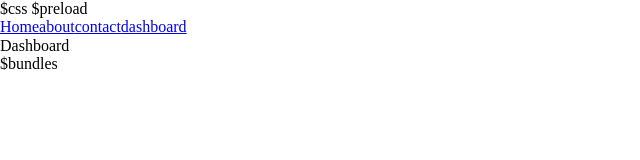
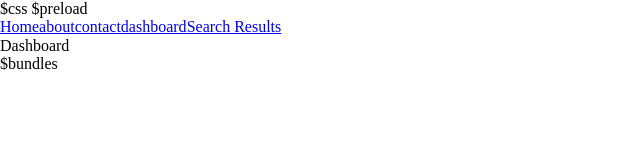
Before and after one commit to chrstntdd/react-sandbox, a React app: page /dashboard in a window 1280 px wide. Shown: the top 160 px of the page, without its empty margins (0-640 px from the left). Built offline with nearby package versions, Linux system fonts and the light colour scheme.

Commit message:
add hash parsing to routes and hardcode in mockSrpRoute.

```diff
--- a/src/Router/helpers/hash-parser.ts
+++ b/src/Router/helpers/hash-parser.ts
@@ -17,7 +17,6 @@ const facetsWithMultiValue = {
   sort: true
 };
 
-/* For facets that can be specified as 3+ */
 const facetsWithPlusValue = {
   beds: true,
   baths: true
@@ -74,10 +73,10 @@ const parseHashToObject = (hash: string): {} => {
     /* Start splitting the query string into more manageable pieces */
     const facetComponents = splitOnBar(curr);
 
-    /* [city=1, Virginia+Beach] */
+    /* [listing_type=1, [resale|new+home|foreclosure]] */
     const [facetType, facetValue] = [facetComponents.shift(), facetComponents.join('|')];
 
-    /* [city, 1] */
+    /* [listing_type, 1] */
     const [facetName, facetRanking] = facetType.split('=');
 
     /* Facets have been split enough to get parsed into their respective structure now */
--- a/src/Router/helpers/index.ts
+++ b/src/Router/helpers/index.ts
@@ -28,6 +28,7 @@ interface Route {
 
 interface ReturnRoute {
   params: any;
+  hash: object;
   route: {
     default?: any;
     path: string;
@@ -48,13 +49,6 @@ const pick = (routes: Route[], uri: string, hash?: string): ReturnRoute | null =
   let hashParams;
   let match;
   let default_;
-
-  if (hash) {
-    hashParams = parseHashToObject(hash);
-
-    console.log(hashParams);
-    console.log(buildHashFromFilters(hashParams));
-  }
 
   const [uriPathname] = uri.split('?');
   const uriSegments = segmentize(uriPathname);
@@ -135,7 +129,12 @@ const pick = (routes: Route[], uri: string, hash?: string): ReturnRoute | null =
     }
   }
 
-  return match || default_ || null;
+  const matchWithHash = {
+    ...match,
+    ...(hash ? { hash: parseHashToObject(hash) } : {})
+  };
+
+  return matchWithHash || default_ || null;
 };
 
 ////////////////////////////////////////////////////////////////////////////////
@@ -143,31 +142,31 @@ const pick = (routes: Route[], uri: string, hash?: string): ReturnRoute | null =
 const match = (path, uri) => pick([{ path }], uri);
 
 ////////////////////////////////////////////////////////////////////////////////
-// resolve(to, basepath)
-//
-// Resolves URIs as though every path is a directory, no files.  Relative URIs
-// in the browser can feel awkward because not only can you be "in a directory"
-// you can be "at a file", too. For example
-//
-//     browserSpecResolve('foo', '/bar/') => /bar/foo
-//     browserSpecResolve('foo', '/bar') => /foo
-//
-// But on the command line of a file system, it's not as complicated, you can't
-// `cd` from a file, only directories.  This way, links have to know less about
-// their current path. To go deeper you can do this:
-//
-//     <Link to="deeper"/>
-//     // instead of
-//     <Link to=`{${props.uri}/deeper}`/>
-//
-// Just like `cd`, if you want to go deeper from the command line, you do this:
-//
-//     cd deeper
-//     # not
-//     cd $(pwd)/deeper
-//
-// By treating every path as a directory, linking to relative paths should
-// require less contextual information and (fingers crossed) be more intuitive.
+/***
+ * @description Resolves URIs as though every path is a directory, no files.
+ * Relative URIs in the browser can feel awkward because not only can you be
+ * "in a directory" you can be "at a file", too. For example
+ *
+ *     browserSpecResolve('foo', '/bar/') => /bar/foo
+ *     browserSpecResolve('foo', '/bar') => /foo
+ *
+ * But on the command line of a file system, it's not as complicated, you can't
+ * `cd` from a file, only directories.  This way, links have to know less about
+ * their current path. To go deeper you can do this:
+ *
+ *     <Link to="deeper"/>
+ *     // instead of
+ *     <Link to=`{${props.uri}/deeper}`/>
+ *
+ * Just like `cd`, if you want to go deeper from the command line, you do this:
+ *
+ *     cd deeper
+ *     # not
+ *     cd $(pwd)/deeper
+ *
+ * By treating every path as a directory, linking to relative paths should
+ * require less contextual information and (fingers crossed) be more intuitive.
+ */
 const resolve = (to, base) => {
   // /foo/bar, /baz/qux => /foo/bar
   if (startsWith(to, '/')) {
@@ -264,6 +263,7 @@ const rankRoute = (route, index) => {
 
         return score;
       }, 0);
+
   return { route, score, index };
 };
 
--- a/src/Router/index.tsx
+++ b/src/Router/index.tsx
@@ -67,6 +67,7 @@ class RouterImpl extends React.PureComponent<PRouterImpl, SRouterImpl> {
       let {
         params,
         uri,
+        hash,
         route,
         route: { value: element }
       } = match;
@@ -76,6 +77,7 @@ class RouterImpl extends React.PureComponent<PRouterImpl, SRouterImpl> {
 
       const props = {
         ...params,
+        hash,
         uri,
         location,
         navigate: (to, options) => navigate(resolve(to, uri), options)
--- a/src/ui/App.tsx
+++ b/src/ui/App.tsx
@@ -11,6 +11,7 @@ const About = generateLazyComponent(() => import('@/ui/pages/About'));
 const Home = generateLazyComponent(() => import('@/ui/pages/Home'));
 const Contact = generateLazyComponent(() => import('@/ui/pages/Contact'));
 const Dashboard = generateLazyComponent(() => import('@/ui/pages/Dashboard'));
+const SearchResults = generateLazyComponent(() => import('@/ui/pages/SearchResults'));
 
 /**
  * @description CURRENT CODE SPLITTING IMPLEMENTATION SPLITS
@@ -19,6 +20,8 @@ const Dashboard = generateLazyComponent(() => import('@/ui/pages/Dashboard'));
  */
 class App extends Component {
   render() {
+    const mockSrpRoute =
+      '/virginia-beach-va/homes-for-sale/#q=beds=0|1|0&city=1|virginia+beach&listing_status=1|for+sale&listing_type=1|[resale|new+home|foreclosure]&price=1|272000|368000&property_type=1|[house|lots+land|condominium|multi+family|mobile+manufactured|townhouse|farm|apartment]&region=1|va&sort=1|[score|desc]';
     return (
       <Page>
         <nav className={`${s.navContainer} flex justify-center`}>
@@ -26,12 +29,15 @@ class App extends Component {
           <Link to="/about">about</Link>
           <Link to="/contact">contact</Link>
           <Link to="/dashboard">dashboard</Link>
+          <Link to={mockSrpRoute}>Search Results</Link>
         </nav>
         <Router>
           <Home path="/" />
           <About path="/about" />
           <Contact path="/contact" />
           <Dashboard path="/dashboard" />
+          {/* MATCHES WHEN ANYTHING ELSE EXISTS PAST THE TOP LEVEL '/' */}
+          <SearchResults path="/*" />
         </Router>
       </Page>
     );
--- /dev/null
+++ b/src/ui/pages/SearchResults/index.tsx
@@ -0,0 +1,50 @@
+import React, { Component } from 'react';
+
+import { compose } from '@/utils/fp';
+
+const flipArray = array => [...array].reverse();
+const head = array => [...array][0];
+
+const getLastElFromArray = compose(
+  head,
+  flipArray
+);
+
+const mergeSrpPathWithHash = (srpPath, hash) => {
+  const hashClone = Object.assign(hash, {});
+  const vanityFacets = srpPath.split('/');
+  const page = getLastElFromArray(vanityFacets);
+  /* [2 letter region abbreviation, [*other location data*] ] */
+  const [maybeRegion, ...locationRest] = flipArray(head(vanityFacets).split('-'));
+
+  hashClone.page = page;
+
+  if (maybeRegion /* && check that the region exists in the map */) {
+    if (hashClone.region !== maybeRegion) hashClone.region = maybeRegion;
+  }
+
+  const maybeCityOrCounty = flipArray(locationRest);
+  if (maybeCityOrCounty) {
+    if (getLastElFromArray(maybeCityOrCounty) === 'county') {
+      hashClone.county = maybeCityOrCounty.filter(piece => piece !== 'county').join(' ');
+    }
+  }
+
+  // console.log(vanityFacets, page, maybeRegion);
+};
+
+class SearchResults extends Component {
+  state = {
+    srpPath: this.props['*']
+  };
+
+  componentDidMount() {
+    mergeSrpPathWithHash(this.state.srpPath, this.props.hash);
+  }
+
+  render() {
+    return <div className="search-results">SearchResults</div>;
+  }
+}
+
+export default SearchResults;
```
